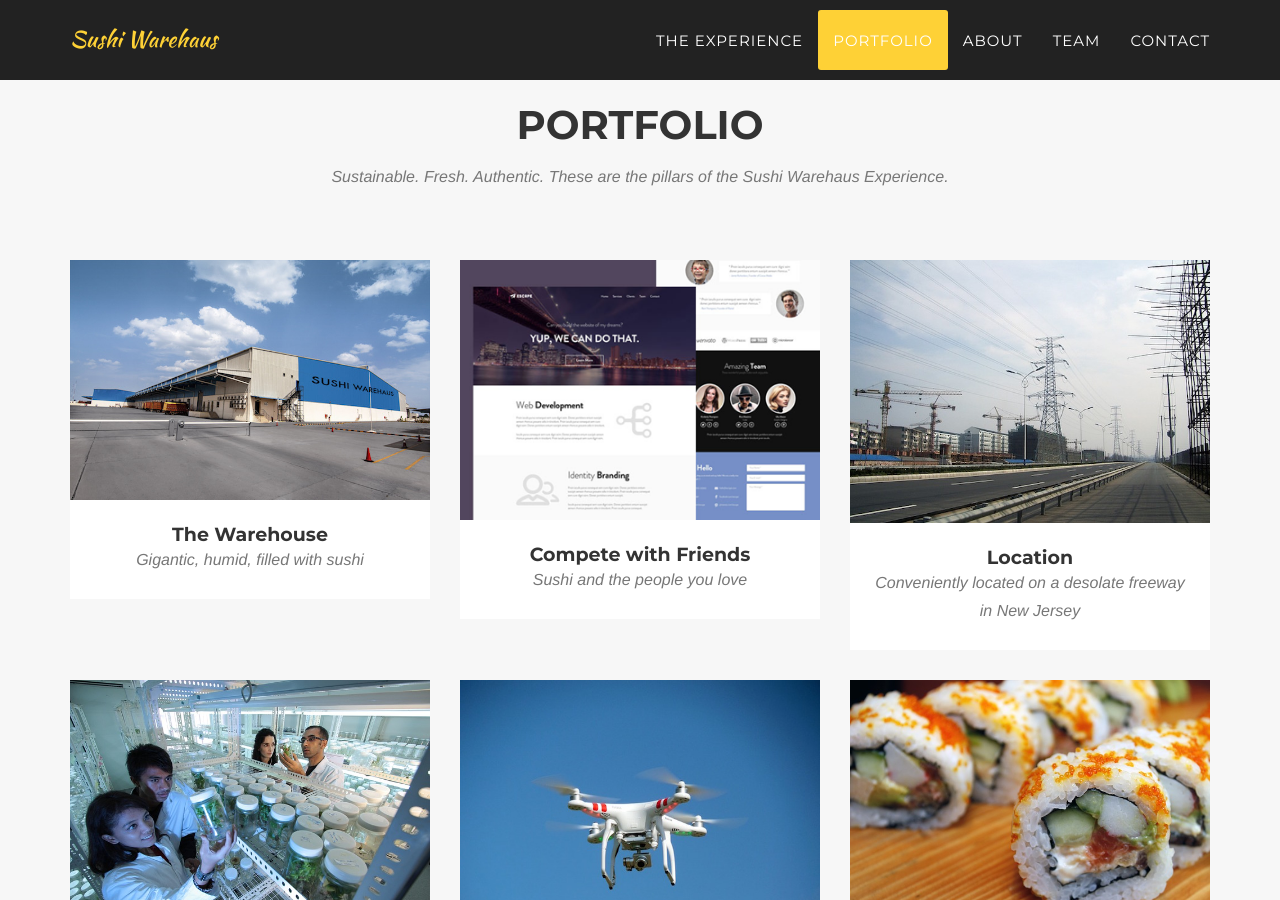
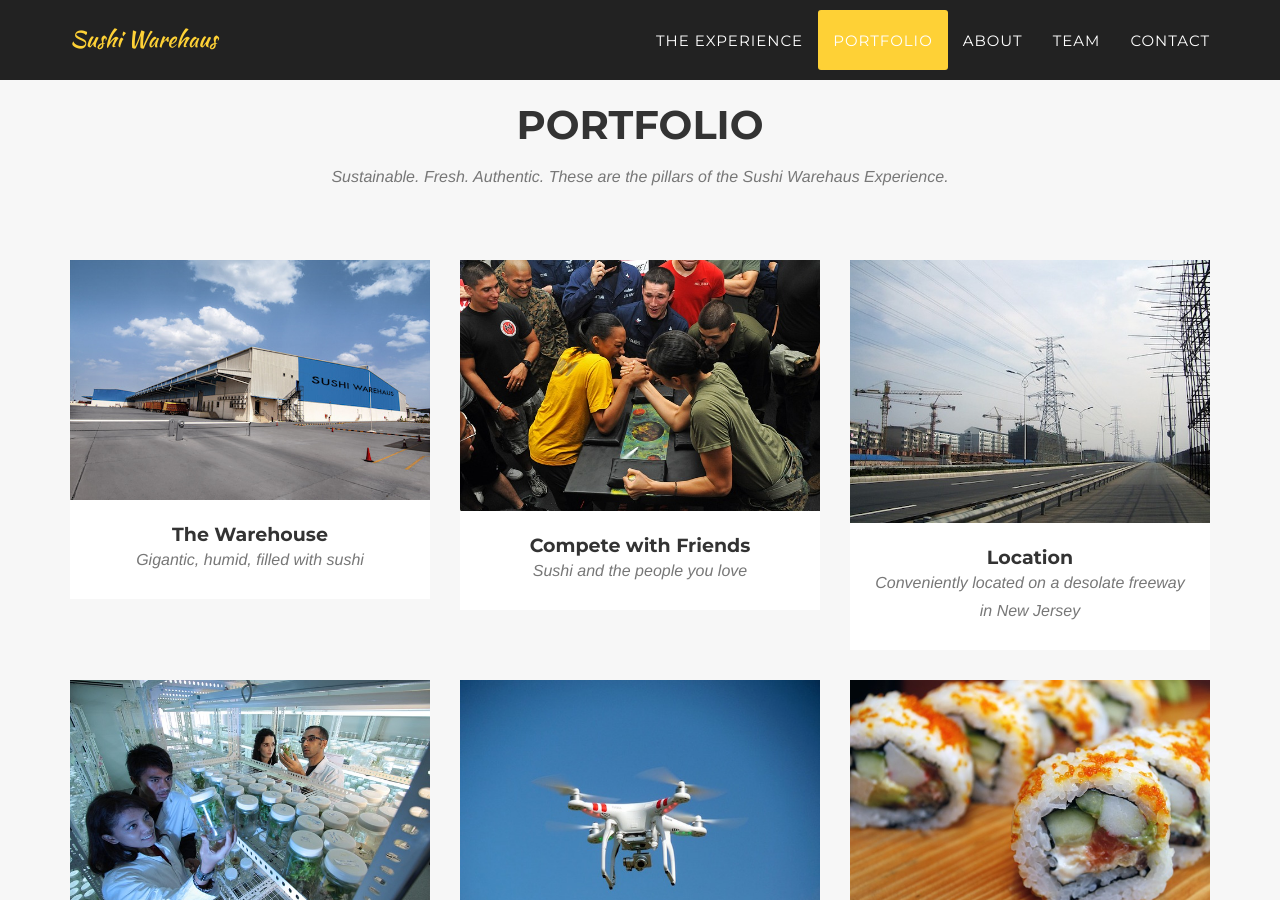
Before and after one commit to aleksnavratil/sushi-warehouse, a Jekyll site: the page built from index.html, in a window 1280 px wide and 900 px high, scrolled down 1692 px. Built offline with Jekyll 4.4.1, drawn with Linux system fonts in a browser that asks for light colours; some web fonts are replaced.

Commit message:
Update 2014-07-17-project-2.markdown

```diff
--- a/_posts/2014-07-17-project-2.markdown
+++ b/_posts/2014-07-17-project-2.markdown
@@ -4,8 +4,8 @@ subtitle: Sushi and the people you love
 layout: default
 modal-id: 2
 date: 2014-07-17
-img: escape.png
-thumbnail: escape-thumbnail.png
+img: compete.jpg
+thumbnail: compete-thumbnail.jpg
 alt: image-alt
 project-date: April 2014
 client: remove this
```
